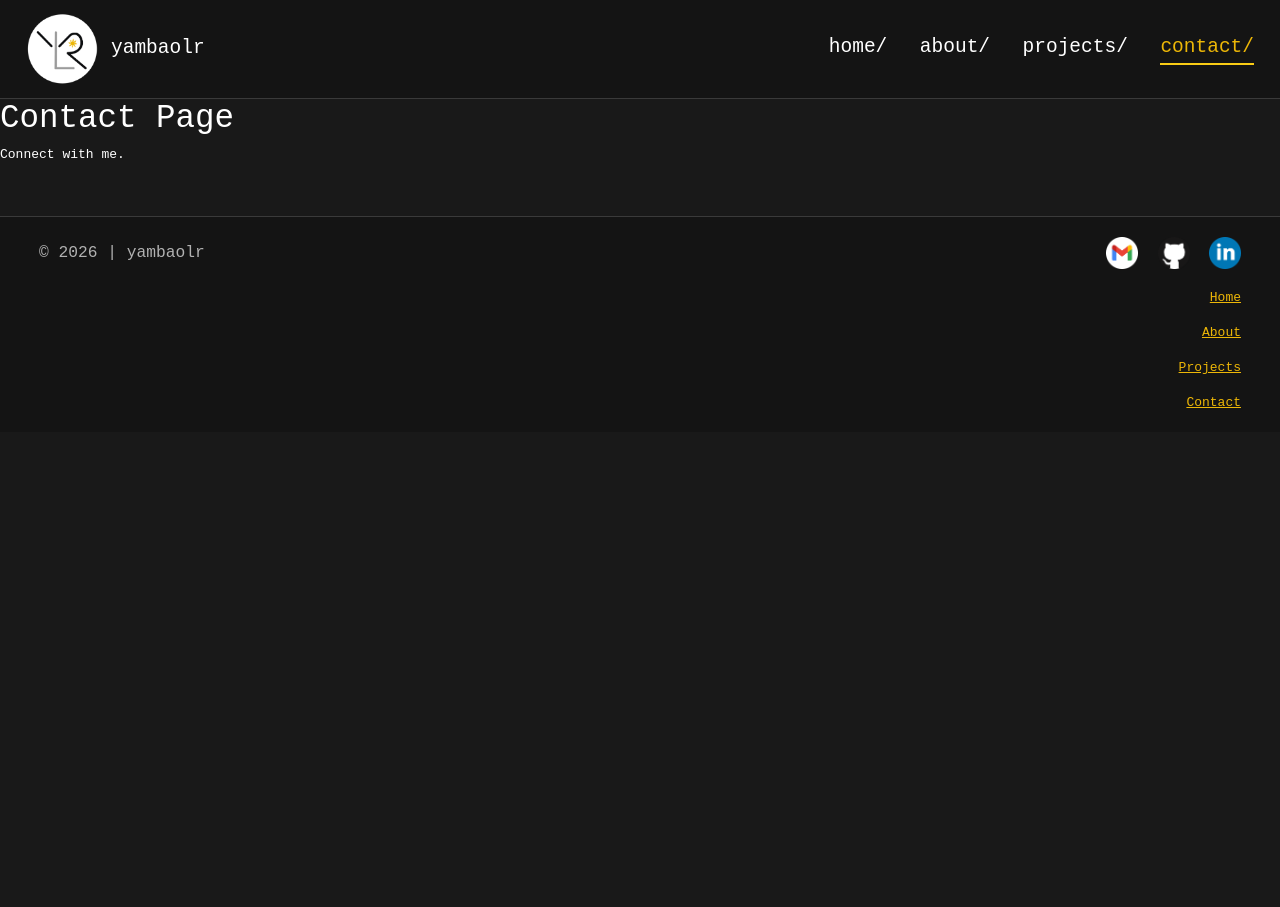
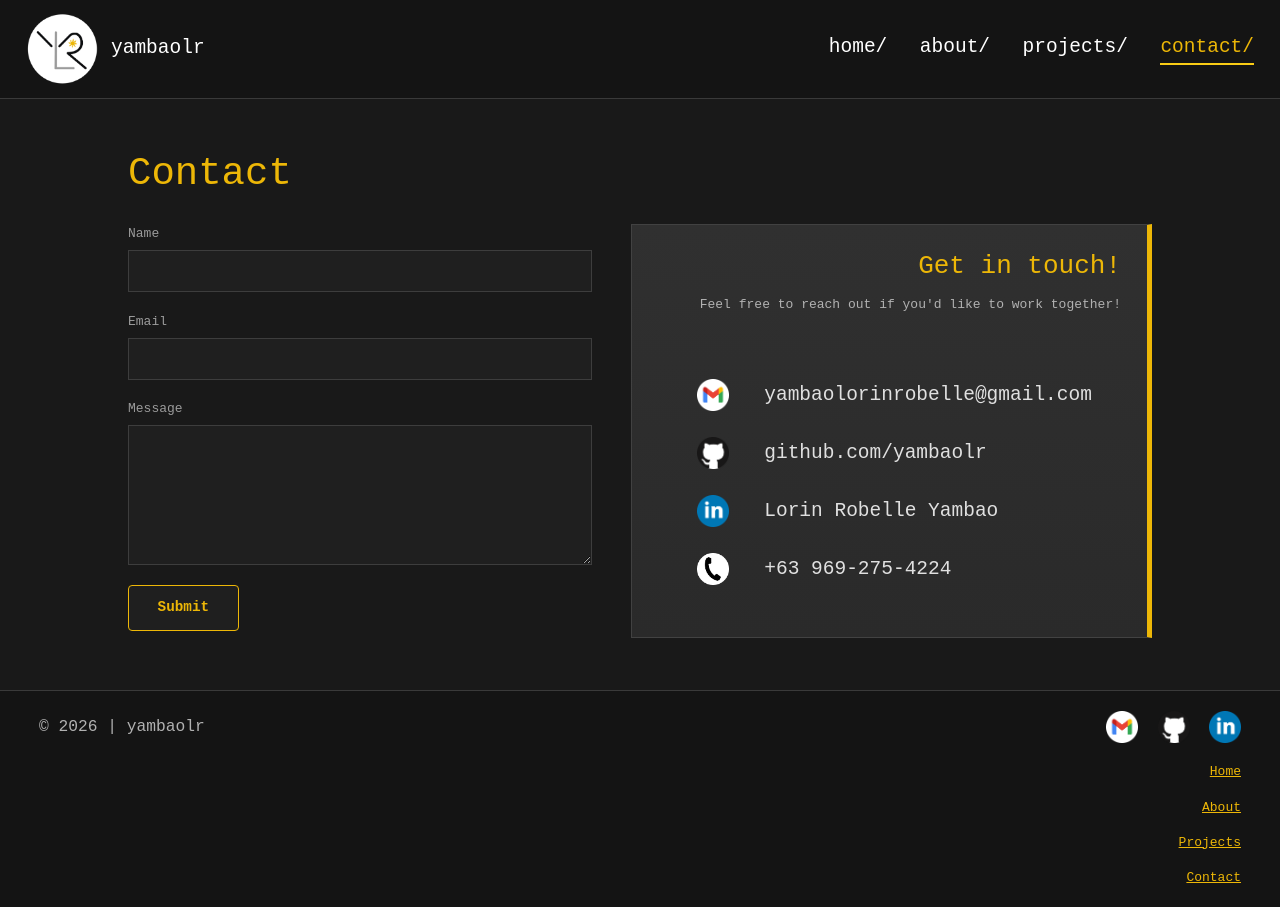
Before and after one commit to yambaolr/YLR-Portfolio, an Angular app: page /contact in a window 1280 px wide. Before the commit the page ends 800 px from the top, so only its background shows below. Built offline with nearby package versions, Linux system fonts and the light colour scheme.

Commit message:
✨ Built complete Contact form using EmailJS
- fully functional form using emailjs
- contact links
- error and success messages after submission

```diff
--- a/package.json
+++ b/package.json
@@ -29,6 +29,7 @@
     "@angular/forms": "^21.1.0",
     "@angular/platform-browser": "^21.1.0",
     "@angular/router": "^21.1.0",
+    "@emailjs/browser": "^4.4.1",
     "bootstrap": "^5.3.8",
     "rxjs": "~7.8.0",
     "tslib": "^2.3.0"
--- a/src/app/contact/contact.css
+++ b/src/app/contact/contact.css
@@ -0,0 +1,171 @@
+.contact-page {
+    width: 80%;
+    margin: 4rem auto;
+}
+
+.page-title {
+    font-size: 3rem;
+    color: #edb707;
+    margin-bottom: 2rem;
+}
+
+.contact-container {
+    display: flex;
+    gap: 3rem;
+    flex-wrap: wrap;
+}
+
+/***************** Form Section *****************/
+.contact-form {
+    flex: 1;
+    min-width: 320px;
+}
+
+.form-group {
+    display: flex;
+    flex-direction: column;
+    margin-bottom: 1.5rem;
+}
+
+.form-group label {
+    color: #9b9b9b;
+    margin-bottom: 0.5rem;
+}
+
+.form-group input,
+.form-group textarea {
+    background-color: #1f1f1f;
+    border: 1px solid #4b4b4bb2;
+    padding: 0.8rem;
+    color: #e0e0e0;
+}
+
+.form-group input:focus,
+.form-group textarea:focus {
+    outline: none;
+    border-color: #edb707;
+}
+
+.invalid {
+    border: 1px solid red !important;
+}
+
+small {
+    color: red;
+    font-size: 0.8rem;
+    margin-top: 0.3rem;
+}
+
+.success-msg {
+    background-color: #214d1f;
+    color: #b4f1a1;
+    border: 1px solid #b4f1a1;
+    padding: 1em;
+    margin-top: 1em;
+}
+
+.error-msg {
+    background-color: #4d1f1f;
+    color: #f1a1a1;
+    border: 1px solid #f1a1a1;
+    padding: 1em;
+    margin-top: 1em;
+
+}
+
+.btn-primary {
+    display: inline-block;
+    padding: 0.8em 2em;
+    font-size: 1.1rem;
+    font-weight: bold;
+    color: #edb707;
+    text-decoration: none;
+    background-color: #1f1f1f;
+    border: 1px solid #edb707;
+    border-radius: 4px;
+    transition: background-color 0.3s ease,
+                color 0.3s ease,
+                transform 0.3s ease;
+}
+
+.btn-primary:hover {
+    background-color: #edb707;
+    color: #141414;
+    transform: translateY(-3px);
+}
+
+/***************** Contact Links Section *****************/
+
+.contact-info-card {
+    flex: 1;
+    min-width: 320px;
+    background: linear-gradient(180deg, #303030 0%, #2a2a2a 100%);
+    border: 1px solid #4b4b4bb2;
+    border-right: 5px solid #edb707;
+    padding: 2rem;
+}
+
+.contact-info-card h2 {
+    color: #edb707;
+    margin-bottom: 1rem;
+    text-align: end;
+}
+
+.contact-info-card p {
+    color: #b1b1b1;
+    margin-bottom: 5rem;
+    text-align: end;
+
+}
+
+.contact-item {
+    display: flex;
+    align-items: center;
+    gap: 3rem;
+    margin-bottom: 2rem;
+    font-size: 1.5em;
+}
+
+.contact-item i {
+    color: #edb707;
+    font-size: 1.2rem;
+}
+
+.contact-item a {
+    color: #e0e0e0;
+    text-decoration: none;
+}
+
+.icon {
+    width: 32px;
+    height: 32px;
+    cursor: pointer;
+    margin-right: 1.5em;
+}
+
+.contact-item a:hover {
+    color: #edb707;
+}
+
+.contact-item a {
+    color: #e0e0e0;
+    text-decoration: none;
+    display: flex;
+    align-items: center;
+    gap: 0.5rem;
+    transition: color 0.3s ease, transform 0.3s ease;
+}
+
+.contact-item a:hover {
+    color: #edb707;
+    text-decoration: underline;
+    font-weight: bold;
+}
+
+.contact-item a .icon {
+    transition: transform 0.3s ease;
+}
+
+.contact-item a:hover .icon {
+    transform: scale(1.1) rotate(5deg);
+}
--- a/src/app/contact/contact.html
+++ b/src/app/contact/contact.html
@@ -1,2 +1,100 @@
-<h1>Contact Page</h1>
-<p>Connect with me.</p>
+<section class="contact-page">
+
+    <h1 class="page-title">Contact</h1>
+
+    <div class="contact-container">
+
+        <div class="contact-form">
+        <form [formGroup]="contactForm" (ngSubmit)="onSubmit()" novalidate>
+
+            <div class="form-group">
+            <label>Name</label>
+            <input type="text"
+                    formControlName="name"
+                    [class.invalid]="isSubmitted && f['name'].invalid" />
+
+            @if (isSubmitted && f['name'].errors?.['required']) {
+                <small>Name is required.</small>
+            }
+            </div>
+
+            <div class="form-group">
+            <label>Email</label>
+            <input type="email"
+                    formControlName="email"
+                    [class.invalid]="isSubmitted && f['email'].invalid" />
+
+            @if (isSubmitted && f['email'].errors?.['required']) {
+                <small>Email is required.</small>
+            }
+
+            @if (isSubmitted && f['email'].errors?.['email']) {
+                <small>Invalid email format.</small>
+            }
+            </div>
+
+            <div class="form-group">
+            <label>Message</label>
+            <textarea rows="6"
+                        formControlName="message"
+                        [class.invalid]="isSubmitted && f['message'].invalid"></textarea>
+
+            @if (isSubmitted && f['message'].errors?.['required']) {
+                <small>Message is required.</small>
+            }
+            </div>
+
+            <button type="submit" class="btn-primary">
+            Submit
+            </button>
+
+            @if (successMessage) {
+                <p class="success-msg">{{ successMessage }}</p>
+            }
+
+            @if (errorMessage) {
+                <p class="error-msg">{{ errorMessage }}</p>
+            }
+
+        </form>
+        </div>
+
+        <div class="contact-info-card">
+
+            <h2>Get in touch!</h2>
+            <p>Feel free to reach out if you'd like to work together!</p>
+
+            <div class="contact-item">
+                <i class="bi bi-envelope-fill"></i>
+                <a href="mailto:yambaolorinrobelle@gmail.com">
+                <img src="images/mail-icon.png" alt="GMail" class="icon">
+                yambaolorinrobelle@gmail.com
+                </a>
+            </div>
+
+            <div class="contact-item">
+                <i class="bi bi-github"></i>
+                <a href="https://github.com/yambaolr" target="_blank">
+                <img src="images/github-icon.png" alt="Github" class="icon">
+                github.com/yambaolr
+                </a>
+            </div>
+
+            <div class="contact-item">
+                <i class="bi bi-linkedin"></i>
+                <a href="https://linkedin.com/in/yambaolr" target="_blank">
+                <img src="images/linkedin-icon.png" alt="Linkedin" class="icon">
+                Lorin Robelle Yambao
+                </a>
+            </div>
+
+            <div class="contact-item">
+                <i class="bi bi-number"></i>
+                <a href="tel:+639692754224">
+                <img src="images/contact-icon.png" alt="Contact" class="icon">
+                +63 969-275-4224
+                </a>
+            </div>
+        </div>
+    </div>
+</section>
--- a/src/app/contact/contact.ts
+++ b/src/app/contact/contact.ts
@@ -1,11 +1,56 @@
 import { Component } from '@angular/core';
+import { FormBuilder, FormGroup, Validators, ReactiveFormsModule } from '@angular/forms';
+import { CommonModule } from '@angular/common';
+import emailjs from '@emailjs/browser';
 
 @Component({
   selector: 'app-contact',
-  imports: [],
+  standalone: true,
+  imports: [CommonModule, ReactiveFormsModule],
   templateUrl: './contact.html',
   styleUrl: './contact.css',
 })
 export class Contact {
+  contactForm: FormGroup;
+  isSubmitted = false;
+  successMessage = '';
+  errorMessage = '';
 
+  constructor(private fb: FormBuilder) {
+    this.contactForm = this.fb.group({
+      name: ['', Validators.required],
+      email: ['', [Validators.required, Validators.email]],
+      message: ['', Validators.required]
+    });
+  }
+
+  get f() {
+    return this.contactForm.controls;
+  }
+
+  onSubmit() {
+    this.isSubmitted = true;
+    this.successMessage = '';
+    this.errorMessage = '';
+
+    if (this.contactForm.invalid) return;
+
+    emailjs.send(
+      'service_81wv4h3',
+      'template_3b6d96t',
+      {
+        from_name: this.contactForm.value.name,
+        from_email: this.contactForm.value.email,
+        message: this.contactForm.value.message
+      },
+      //public key
+      'o7ih3doHU6B7ypJPy'
+    ).then(() => {
+      this.successMessage = "Message sent successfully!";
+      this.contactForm.reset();
+      this.isSubmitted = false;
+    }).catch(() => {
+      this.errorMessage = "Something went wrong. Please try again.";
+    });
+  }
 }
```
Also changed, not shown: public/images/contact-icon.png (added), 1 other file (tests, documents, lock files or other folders).
